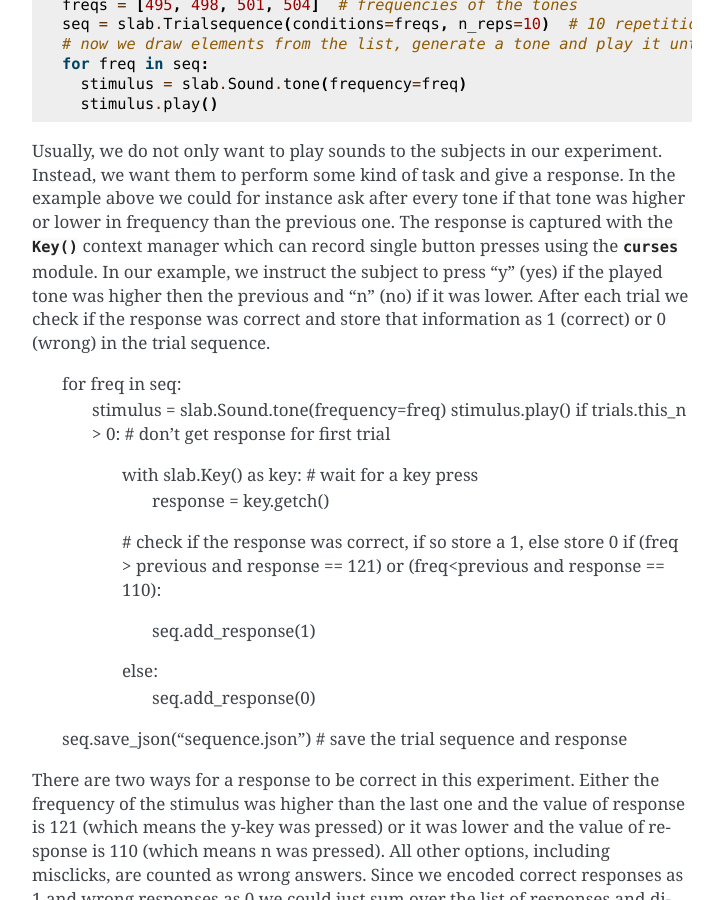
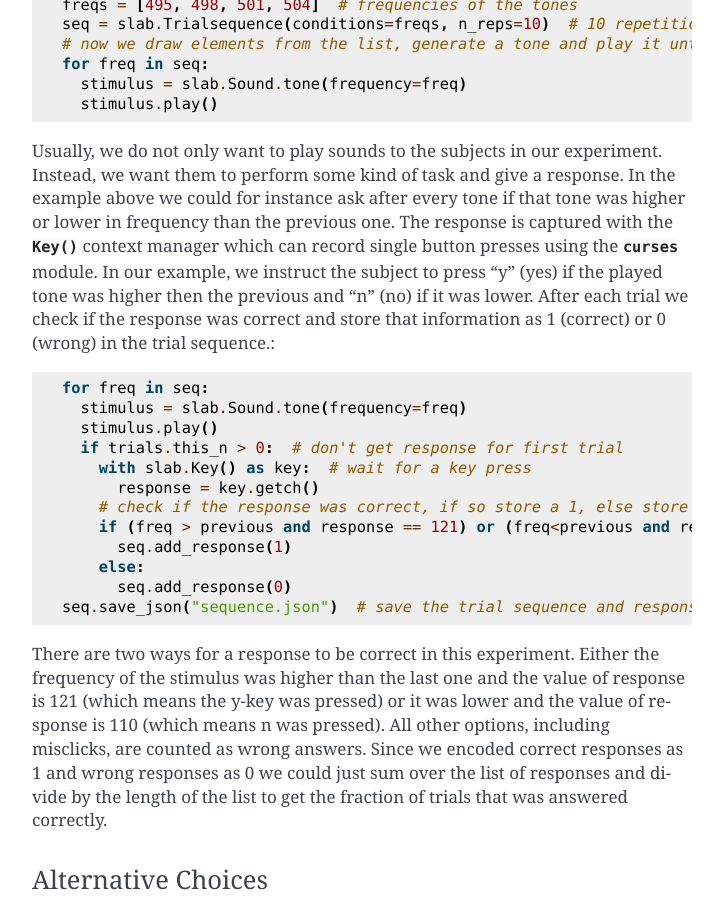
Before and after one commit to DrMarc/slab, a Sphinx documentation site: the page built from docs/psychoacoustics.rst, in a window 1280 px wide and 900 px high, scrolled down 633 px. Shown: the whole window, without its empty margins (388-1111 px from the left). Built offline with Sphinx 7.4.7, drawn with Linux system fonts in a browser that asks for light colours.

```diff
--- a/docs/filter.rst
+++ b/docs/filter.rst
@@ -55,6 +54,9 @@ A :class:`Filter` objects can hold multiple channels, just like a :class:`Sound`
     sound_filt.spectrum(axis=ax, show=False)
     ax.set_xlim(100, 5000)
     plt.show()
+
+    .. plot::
+        :context: close-figs
 
 If the a one-channel filter is applied to a multi-channel signal, the filter will be applied to each
 channel individually. This can be used, for example, to easily pre-process a set of recordingss (where
--- a/docs/psychoacoustics.rst
+++ b/docs/psychoacoustics.rst
@@ -31,7 +31,7 @@ kind of task and give a response. In the example above we could for instance ask
 was higher or lower in frequency than the previous one. The response is captured with the :meth:`~slab.psychoacoustics.Key`
 context manager which can record single button presses using the :mod:`curses` module. In our example, we instruct the
 subject to press "y" (yes) if the played tone was higher then the previous and "n" (no) if it was lower. After each
-trial we check if the response was correct and store that information as 1 (correct) or 0 (wrong) in the trial sequence.
+trial we check if the response was correct and store that information as 1 (correct) or 0 (wrong) in the trial sequence.::
 
   for freq in seq:
     stimulus = slab.Sound.tone(frequency=freq)
```
Also changed, not shown: other parts of docs/filter.rst (+0 -1 lines).
